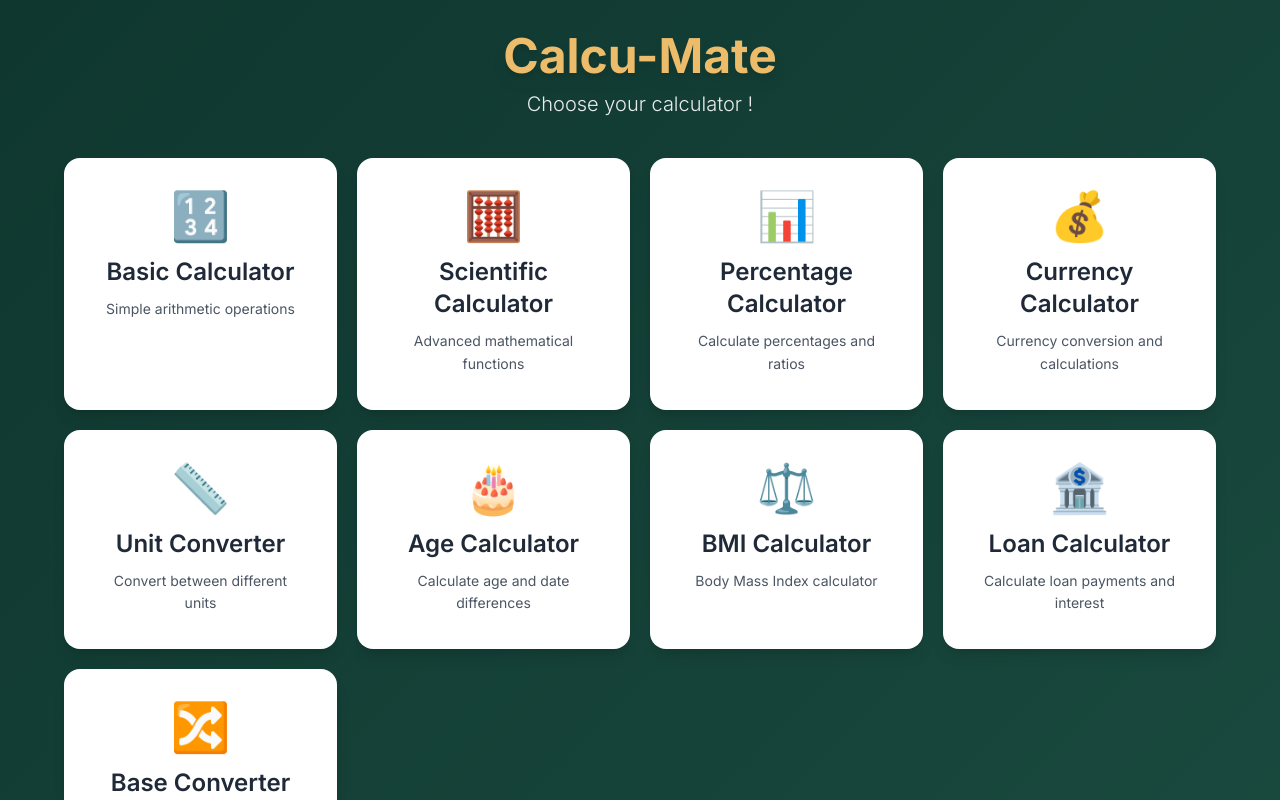
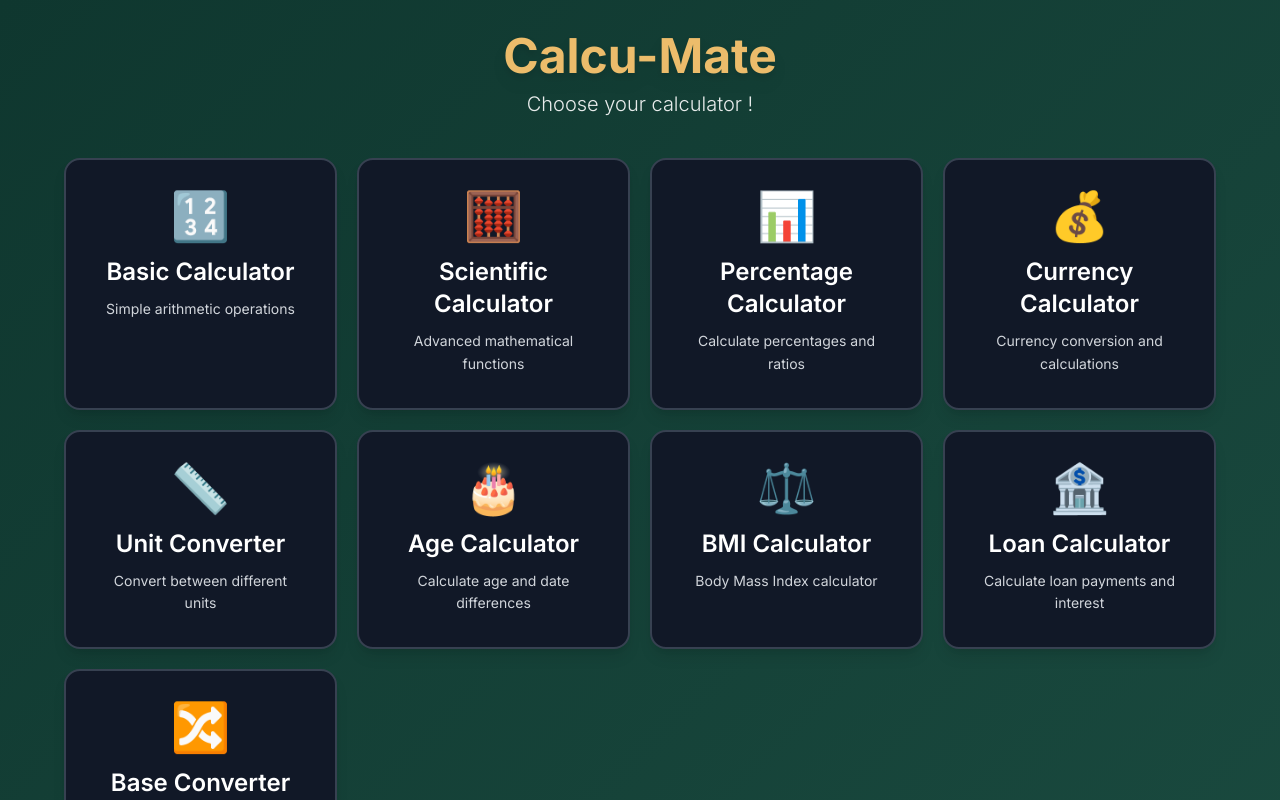
Before and after one commit to uzicodes/Calcu-Mate, a Next.js app: page / in a window 1280 px wide. Shown: the top 800 px of the page. Built offline with nearby package versions, Linux system fonts and the light colour scheme.

Commit message:
made the calculators cards black in homepage

```diff
--- a/src/app/globals.css
+++ b/src/app/globals.css
@@ -119,7 +119,7 @@ body {
 }
 
 .calculator-card {
-  @apply bg-white rounded-2xl p-8 text-center shadow-lg transition-all duration-300 cursor-pointer border-2 border-transparent hover:-translate-y-1 hover:shadow-xl hover:border-calc-gold hover:shadow-calc-gold/20 no-underline text-inherit;
+  @apply bg-gray-900 rounded-2xl p-8 text-center shadow-lg transition-all duration-300 cursor-pointer border-2 border-gray-700 hover:-translate-y-1 hover:shadow-xl hover:border-calc-gold hover:shadow-calc-gold/20 no-underline text-inherit;
 }
 
 .calculator-icon {
@@ -127,11 +127,11 @@ body {
 }
 
 .calculator-card h3 {
-  @apply text-2xl font-semibold mb-2.5 text-gray-800;
+  @apply text-2xl font-semibold mb-2.5 text-white;
 }
 
 .calculator-card p {
-  @apply text-gray-600 text-sm leading-relaxed;
+  @apply text-gray-300 text-sm leading-relaxed;
 }
 
 /* Responsive design */
--- a/src/app/page.tsx
+++ b/src/app/page.tsx
@@ -79,11 +79,11 @@ export default function HomePage() {
               <Link
                 key={calculator.id}
                 href={`/calculator/${calculator.id}`}
-                className="calculator-card hover:border-calc-gold hover:shadow-calc-gold/20"
+                className="calculator-card"
               >
                 <div className="calculator-icon text-6xl">{calculator.icon}</div>
-                <h3 className="text-calc-dark font-semibold">{calculator.name}</h3>
-                <p className="text-gray-600">{calculator.description}</p>
+                <h3 className="font-semibold">{calculator.name}</h3>
+                <p>{calculator.description}</p>
               </Link>
             ))}
           </div>
```
